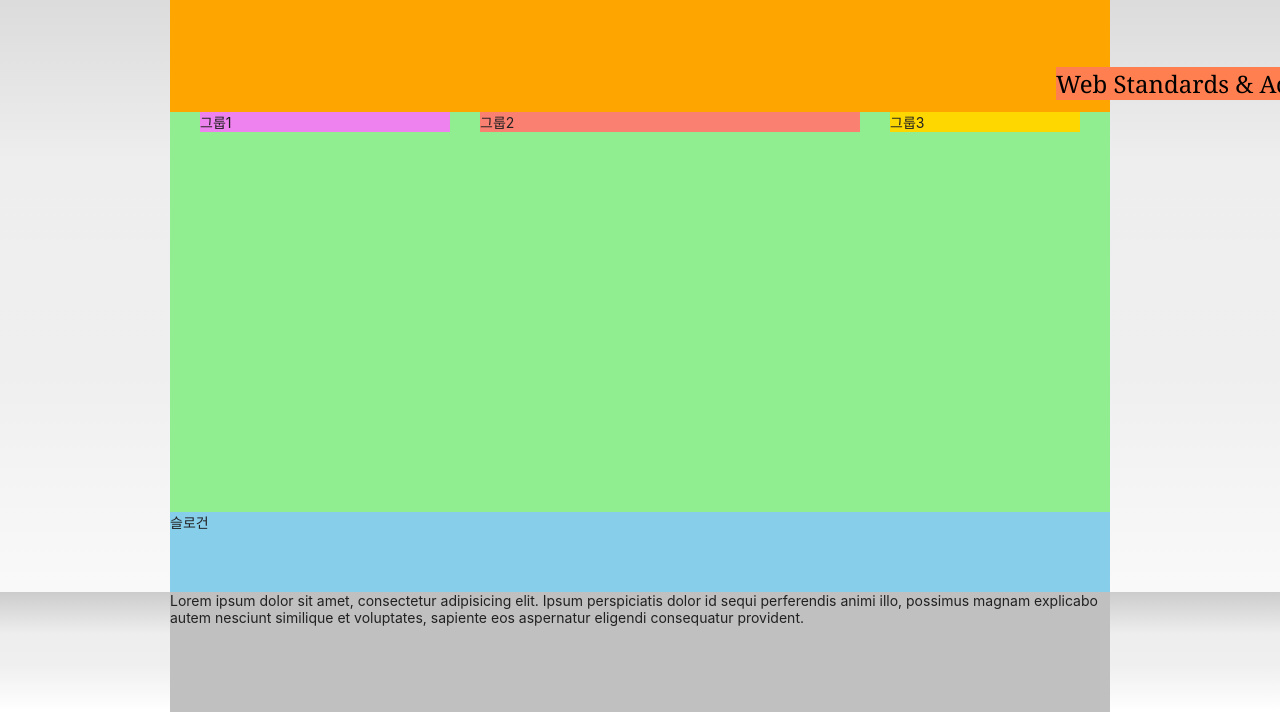
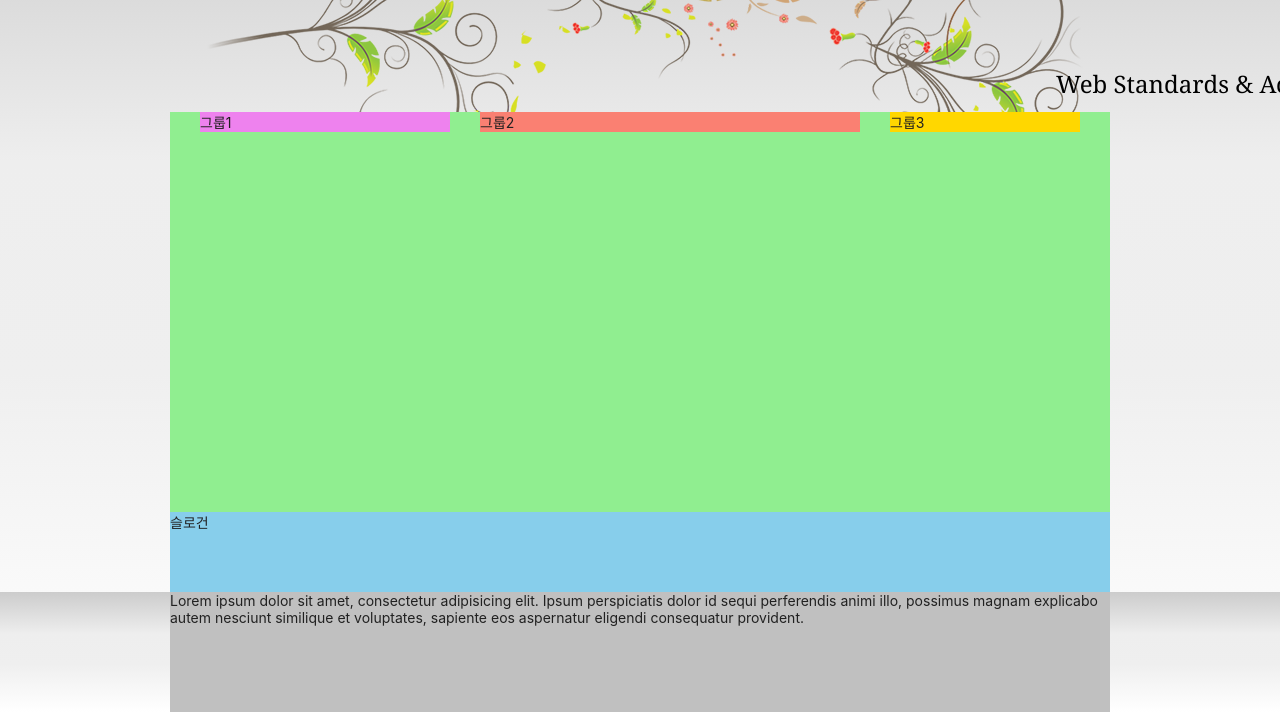
Before and after one commit to third-park/HTML5, a plain HTML site: page index.html in a window 1280 px wide. Shown: the part 135-847 px from the top of the page. Drawn offline with Linux system fonts and the light colour scheme; a web font is replaced by a local one.

Commit message:
배경이미지 적용

```diff
--- a/styles/style.css
+++ b/styles/style.css
@@ -29,10 +29,11 @@ a {
 /* 본문 스타일 */
 body {
   /* em, rem 단위 사용해보기 */
+  color: #212121;
     font-size: 1.4rem;
-  color: #212121;
-    background: #ccc linear-gradient(to bottom, #ccc 0%, #eee 35%, #efefef 60%, #fff 100%);
-  font-family: "Pretendard Variable", Pretendard, -apple-system, BlinkMacSystemFont, system-ui, Roboto, "Helvetica Neue", "Segoe UI", "Apple SD Gothic Neo", "Noto Sans KR", "Malgun Gothic", "Apple Color Emoji", "Segoe UI Emoji", "Segoe UI Symbol", sans-serif;
+    font-family: "Pretendard Variable", Pretendard, -apple-system, BlinkMacSystemFont, system-ui, Roboto, "Helvetica Neue", "Segoe UI", "Apple SD Gothic Neo", "Noto Sans KR", "Malgun Gothic", "Apple Color Emoji", "Segoe UI Emoji", "Segoe UI Symbol", sans-serif;
+    background: url(./images/bg_flower.png) no-repeat 50% 0,
+        #ccc linear-gradient(to bottom, #ccc 0%, #eee 35%, #efefef 60%, #fff 100%) repeat 0 0;
   /* alt+z하면 화면에 맞게 길이조절됨 개꿀 */
 }
 /* 레이아웃 */
@@ -204,14 +205,12 @@ body {
   }
 }
 .visual {
-  background: orange;
   height: 120px;
     /* position: relative; <-배경애니메이션에 필요한 기능 */
   }
 
   .visual-text {
     font-family: Georgia, 'Times New Roman', Times, serif;
-    background-color: coral;
     animation-name: moveEffect;
     animation-duration: 3000ms;
       animation-timing-function: ease-in-out;
```
